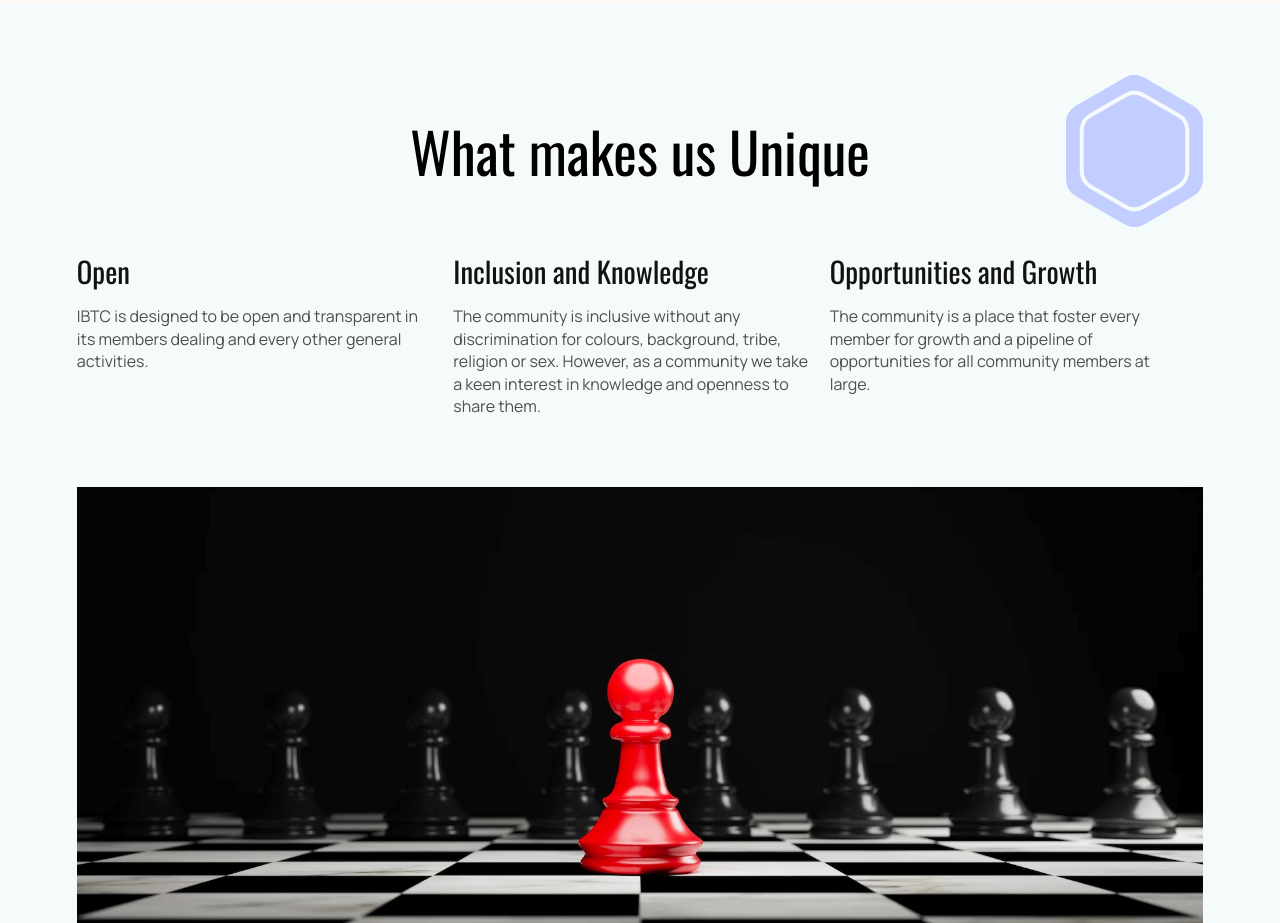
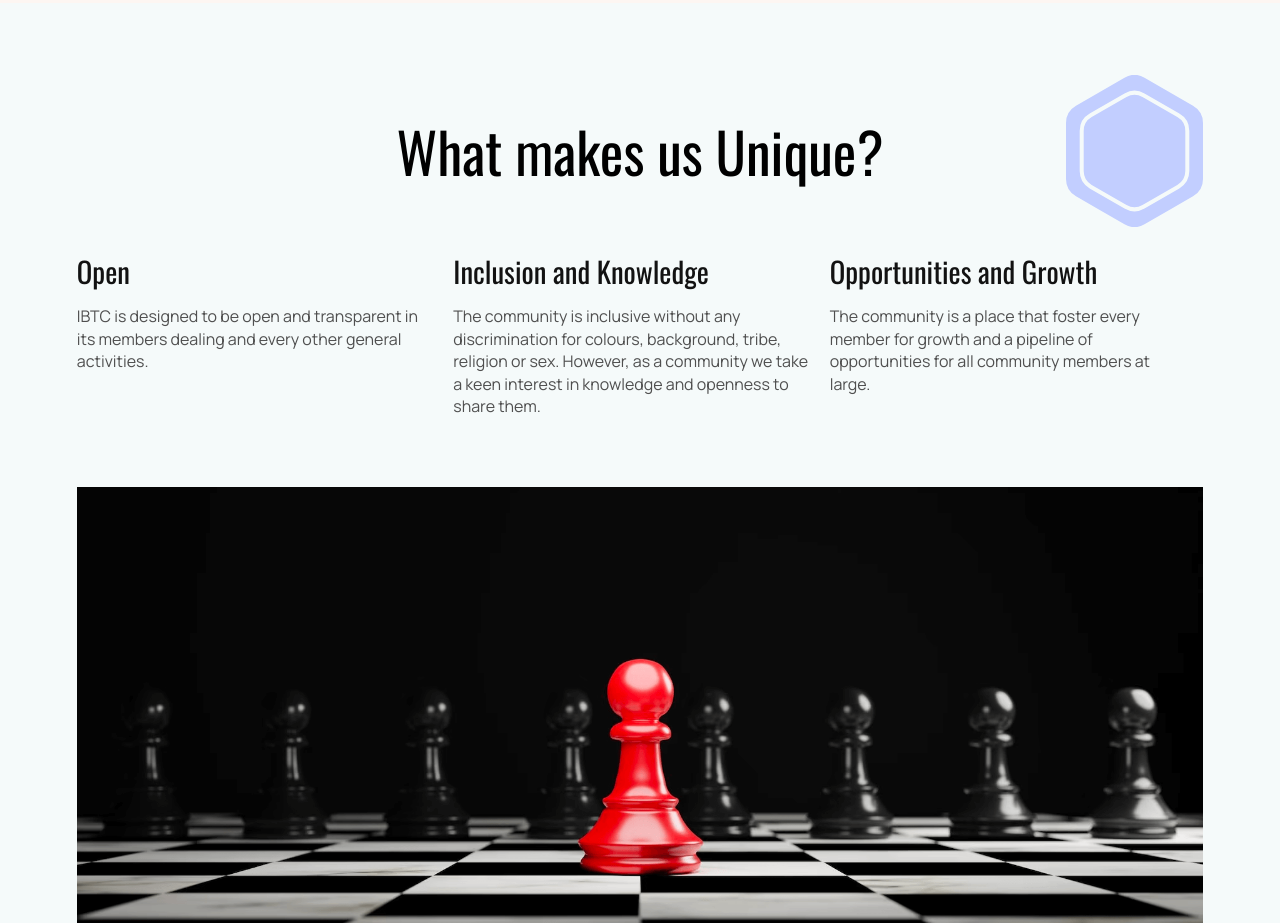
Before and after one commit to Ibadan-Techies/badtechies, a Next.js app: page / in a window 1280 px wide. Shown: the part 2840-3763 px from the top of the page. Built offline with nearby package versions, Linux system fonts and the light colour scheme.

Commit message:
adjust header width

```diff
--- a/src/components/Gallery/gallery.tsx
+++ b/src/components/Gallery/gallery.tsx
@@ -15,7 +15,7 @@ const Items = sources.map((item, index) => {
 
 function GalleryGrid({ content }: { content: string[] }) {
   return (
-    <div className="h-[35rem] flex justify-center" id="gallery">
+    <div className="h-[35rem] lg:h-[35rem] flex justify-center" id="gallery">
       <div className="flex gap-[26px] max-2xl:w-full">
         <LongImage src={content[0]} />
         <div className="flex flex-col h-full gap-[26px]">
@@ -36,7 +36,7 @@ const Gallery = () => {
         <div>
           <Carousel
             items={sources[r].map((item, index) => (
-              <div key={index} className="h-[25rem] w-full">
+              <div key={index} className="h-[23rem] w-full">
                 <div className="flex w-full h-full">
                   <ShortImage src={item} />
                 </div>
--- a/src/components/LandingUnique/unique.tsx
+++ b/src/components/LandingUnique/unique.tsx
@@ -31,7 +31,7 @@ function Nav({ isMobile }: { isMobile: boolean }) {
     <div className={clsx('flex items-center justify-between', 'pt-6')}>
       <span className="h-[9.5rem] w-[8.6rem] lg:block hidden"></span>
       <span className="flex justify-center items-center _header">
-        What makes us Unique
+        What makes us Unique?
       </span>
       {!isMobile && <OvalOrnament className="h-[9.5rem] w-[8.6rem]" />}
     </div>
--- a/src/styles/globals.css
+++ b/src/styles/globals.css
@@ -5,7 +5,7 @@
 /* custom typography */
 @layer base {
   ._header {
-    @apply font-medium lg:text-[3.5rem]/[3.5rem] text-[2.5rem]/[2.5rem] font-oswald;
+    @apply font-medium lg:text-[3.5rem]/[3.5rem] text-[2.5rem]/[2.5rem] font-oswald max-sm:w-10/12;
   }
   ._header2 {
     @apply font-medium lg:text-[1.8rem]/[1.8rem] md:text-[1.7rem]/[1.7rem] text-[1.5rem]/[1.5rem] font-oswald;
```
